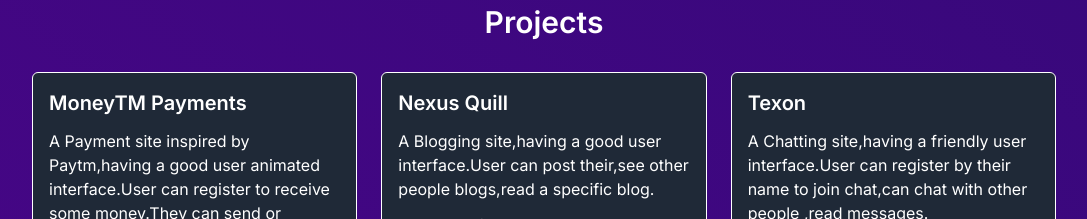
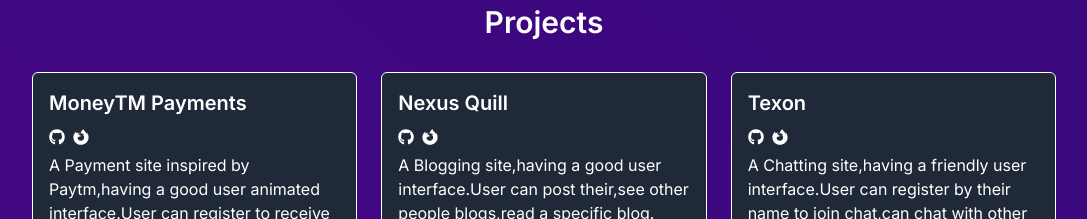
Before and after one commit to Rudra-Sankha-Sinhamahapatra/folio.in, a Next.js app: page / in a window 1280 px wide. Shown: the part 5580-5799 px from the top of the page, without its empty margins (96-1183 px from the left). Built offline with nearby package versions, Linux system fonts and the light colour scheme.

Commit message:
Added Project Links

```diff
--- a/app/components/ui/Projects.tsx
+++ b/app/components/ui/Projects.tsx
@@ -1,7 +1,42 @@
 "use client";
 import React from "react";
+import { FaGithub } from "react-icons/fa";
+import { FaFirefoxBrowser } from "react-icons/fa6";
 
 export const Projects: React.FC = () => {
+  const handleGithub=()=>{
+    window.open('https://github.com/Rudra-Sankha-Sinhamahapatra/MoneyTM-Payments-App')
+}
+
+const handleSite=()=>{
+    window.open('https://money-tm-payments-rudra.vercel.app/')
+}
+
+const handleGithub2=()=>{
+  window.open('https://github.com/Rudra-Sankha-Sinhamahapatra/Nexus-Quill')
+}
+
+const handleSite2=()=>{
+  window.open('https://nexus-quill.vercel.app/')
+}
+
+const handleGithub3=()=>{
+  window.open('https://github.com/Rudra-Sankha-Sinhamahapatra/Texon')
+}
+
+const handleSite3=()=>{
+  window.open('https://texon-web.vercel.app/')
+}
+
+const handleGithub4=()=>{
+  window.open('https://github.com/Rudra-Sankha-Sinhamahapatra/WebCode')
+}
+
+const handleSite4=()=>{
+  window.open('https://web-code-phi.vercel.app/')
+}
+
+
   return (
     <div className="max-w-5xl mx-auto">
       <div className="text-white text-center font-semibold mt-5 mb-8 text-3xl">
@@ -13,6 +48,14 @@
           <h2 className="text-white text-xl font-semibold mb-3">
             MoneyTM Payments
           </h2>
+          <div className="flex flex-row gap-2 items-start mb-2">
+          <div className="cursor-pointer text-white" onClick={handleGithub}>
+            <FaGithub/>
+            </div>
+            <div className="cursor-pointer text-white" onClick={handleSite}>
+            <FaFirefoxBrowser/>
+            </div>
+            </div>
           <p className="text-white mb-3">
             A Payment site inspired by Paytm,having a good user animated
             interface.User can register to receive some money.They can send or
@@ -60,6 +103,15 @@
 
         <div className="border border-white bg-gray-800 p-4 rounded-md hover:scale-[120%] transition-all">
           <h2 className="text-white text-xl font-semibold mb-3">Nexus Quill</h2>
+          <div className="flex flex-row gap-2 items-start mb-2">
+          <div className="cursor-pointer text-white" onClick={handleGithub2}>
+            <FaGithub/>
+            </div>
+            <div className="cursor-pointer text-white" onClick={handleSite2}>
+            <FaFirefoxBrowser/>
+            </div>
+            </div>
+
           <p className="text-white mb-3">
             A Blogging site,having a good user interface.User can post their,see
             other people blogs,read a specific blog.
@@ -114,6 +166,15 @@
 
         <div className="border border-white bg-gray-800 p-4 rounded-md hover:scale-[120%] transition-all">
           <h2 className="text-white text-xl font-semibold mb-3">Texon</h2>
+          <div className="flex flex-row gap-2 items-start mb-2">
+          <div className="cursor-pointer text-white" onClick={handleGithub3}>
+            <FaGithub/>
+            </div>
+            <div className="cursor-pointer text-white" onClick={handleSite3}>
+            <FaFirefoxBrowser/>
+            </div>
+            </div>
+
           <p className="text-white mb-3">
             A Chatting site,having a friendly user interface.User can register
             by their name to join chat,can chat with other people ,read
@@ -162,6 +223,15 @@
 
         <div className="border border-white bg-gray-800 p-4 rounded-md hover:scale-[120%] transition-all">
           <h2 className="text-white text-xl font-semibold mb-3">Texon</h2>
+          <div className="flex flex-row gap-2 items-start mb-2">
+          <div className="cursor-pointer text-white" onClick={handleGithub4}>
+            <FaGithub/>
+            </div>
+            <div className="cursor-pointer text-white" onClick={handleSite4}>
+            <FaFirefoxBrowser/>
+            </div>
+            </div>
+
           <p className="text-white mb-3">
             Webcode is a coding  site for beginners in web development.Users can code seemlessly in html,css,javascript having a friendly user interface.
           </p>
```
